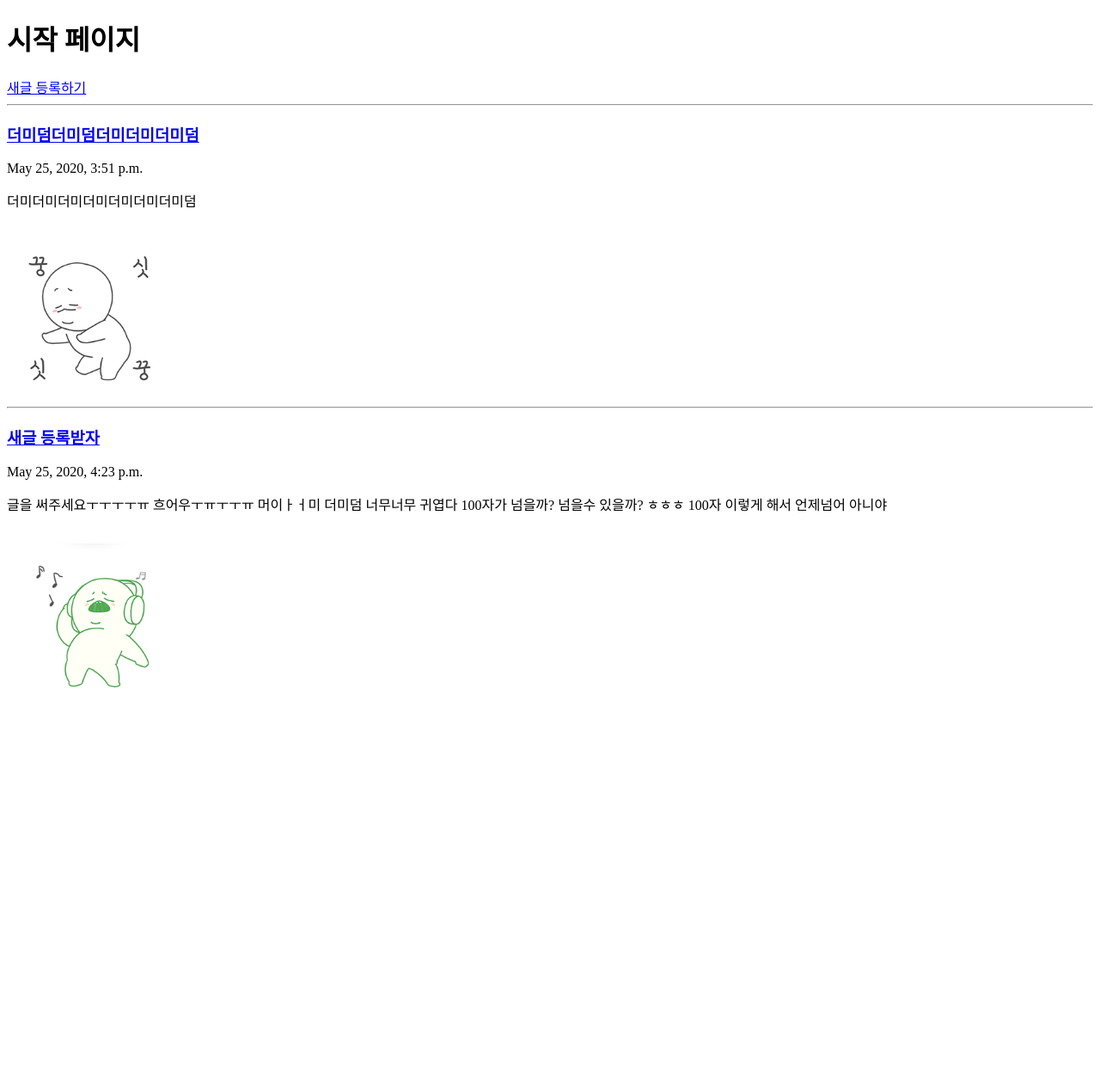
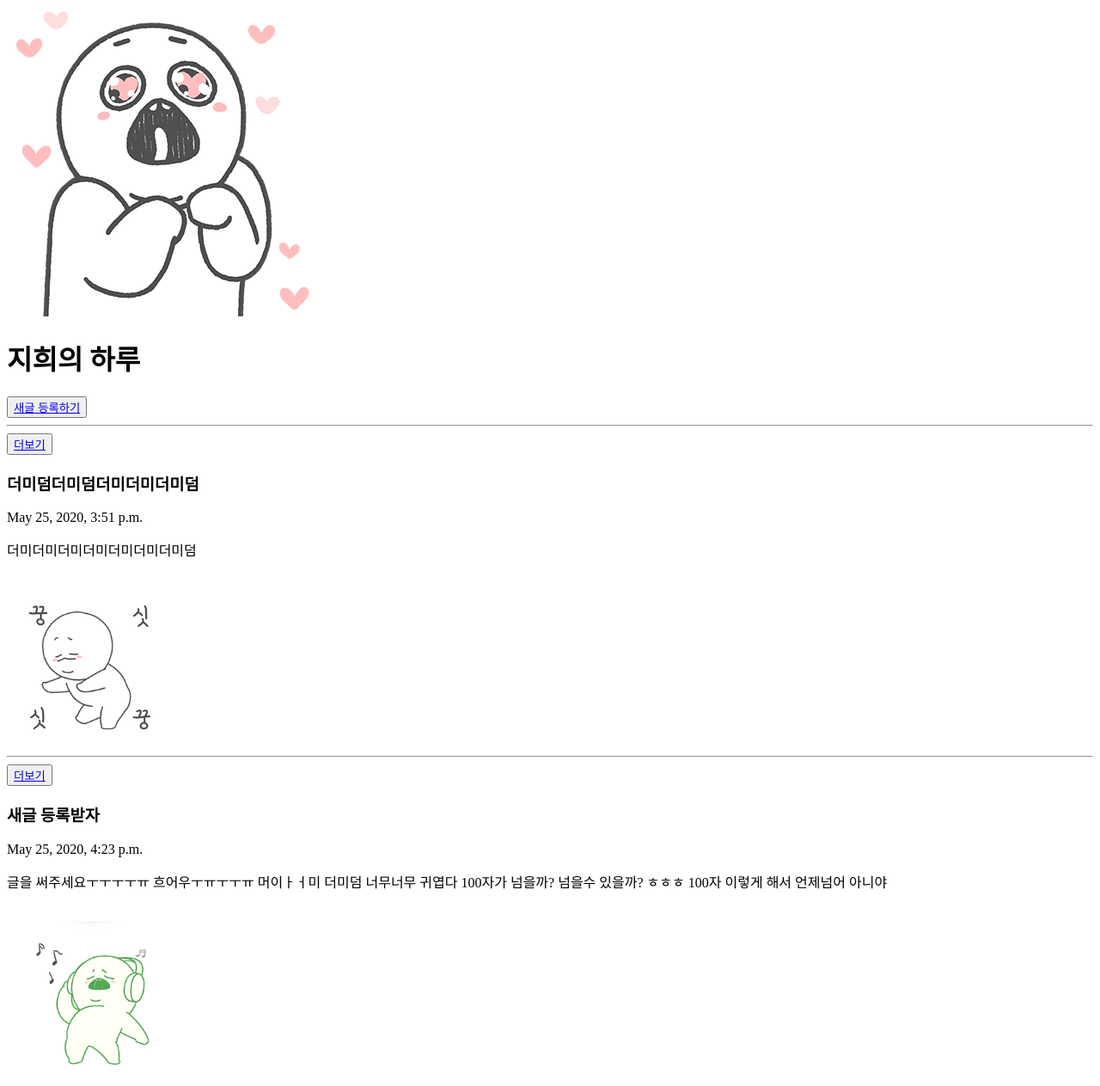
Before and after one commit to judyi19997/likelion_homework, a Django app: page / in a window 1280 px wide. Shown: the top 1263 px of the page at 86% size. Before the commit the page ends 800 px from the top, so only its background shows below. Run offline with Django 3.2, Linux system fonts and the light colour scheme; data comes from the database, SQL or seed files in the repository; both versions use the stored data as it was after the commit.

Commit message:
css제외한 조건 충족시킴.

```diff
--- a/Blog/templates/begin.html
+++ b/Blog/templates/begin.html
@@ -6,15 +6,17 @@
     <title>Document</title>
 </head>
 <body>
-    <h1>시작 페이지</h1>
-    <a href="{%url 'new'%}">새글 등록하기</a>
+    {%load static%}
+
+    <img src="{% static '더미덤5.gif'%}" alt="">
+    <h1>지희의 하루</h1>
+    <button><a href="{%url 'new'%}">새글 등록하기</a></button>
     <br>
     <!-- {{writings}} -->
     {%for writing in writings %}
     <hr>
-    <a href="{%url 'detail' writing.id%}">
-        <h3>{{writing.title}}</h3>
-    </a>
+    <button><a href="{%url 'detail' writing.id%}">더보기</a></button>
+    <h3>{{writing.title}}</h3>
     <p>{{writing.pub_date}}</p>
     <p>{{writing.summary}}</p>
     <br>
--- a/Blog/templates/detail.html
+++ b/Blog/templates/detail.html
@@ -6,12 +6,15 @@
     <title>Document</title>
 </head>
 <body>
-    <h1>detail 페이지 </h1>
+    <h1>더보기 페이지 </h1>
+    <img src="{{select.image.url}}" alt="">
+    <hr>
     <h3>{{select.title}}</h3>
     <hr>
     <p>{{select.pub_date}}</p>
     <hr>
     <p>{{select.body}}</p>
+
 
     <a href="{%url 'begin'%}">시작화면으로 가기</a>
     <a href="{%url 'edit' select.id%}">수정하기</a>
```
Also changed, not shown: Blog/static/더미덤5.gif (added), db.sqlite3, media/blog/더미덤2.PNG (added), static/더미덤5.gif (added).
